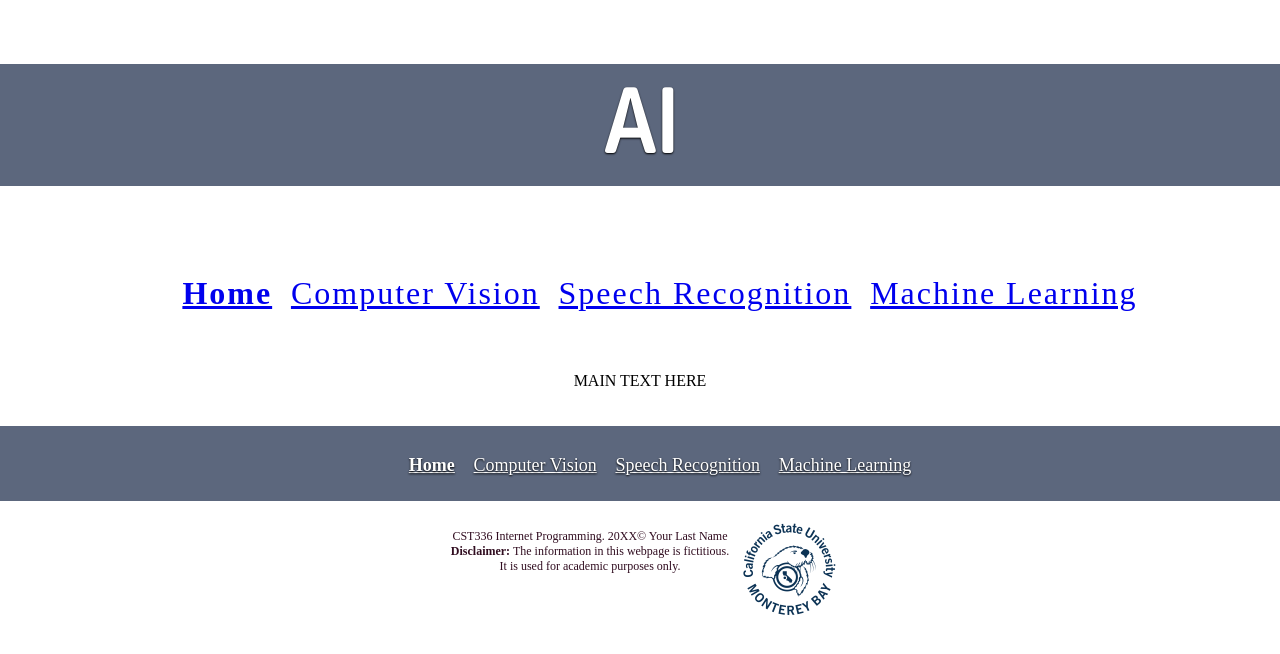
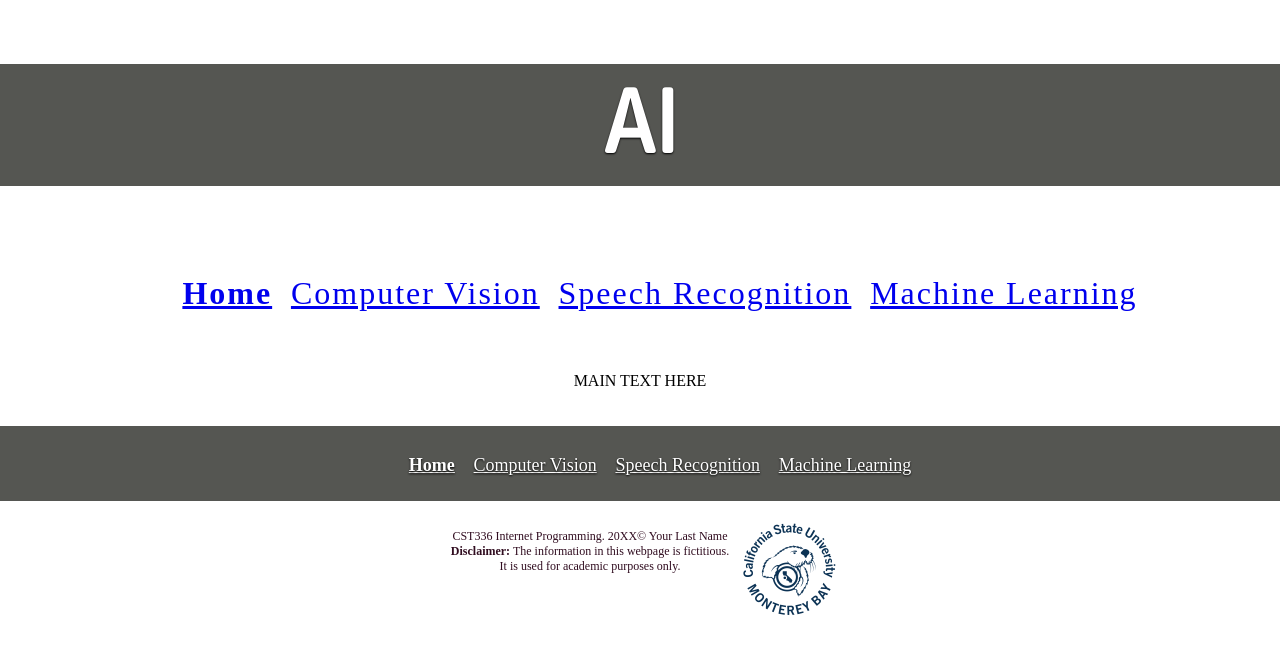
Before and after one commit to ndorazio137/CST336hw1, a PHP site: page /index.php in a window 1280 px wide. Shown: the top 654 px of the page. Run offline with PHP 8.4, Linux system fonts and the light colour scheme.

Commit message:
Changed nav colors based on user input

```diff
--- a/css/styles.css
+++ b/css/styles.css
@@ -5,7 +5,7 @@ body {
 }
 
 header {
-    background-color: #5c677d;
+    background-color: #555652;
     width: 100%;
     height: 100%;
     min-width: 100%;
@@ -56,7 +56,7 @@ nav {
 }
 
 .bottom-menu {
-    background-color: #5c677d;
+    background-color: #555652;
 }
 
 .bottom-menu nav a {
@@ -67,14 +67,13 @@ nav {
 }
 
 .bottom-menu nav a:hover {
-    color: #D4AF37;
     font-size: 1em;
     transition: .9s;
     text-shadow: 0px 1px 0px #000000;
 }
 
 .bottom-menu nav a:visited {
-    color: #dee2e6;
+    color: #FFDF00;
 }
 
 .bottom-menu nav a:active {
```
